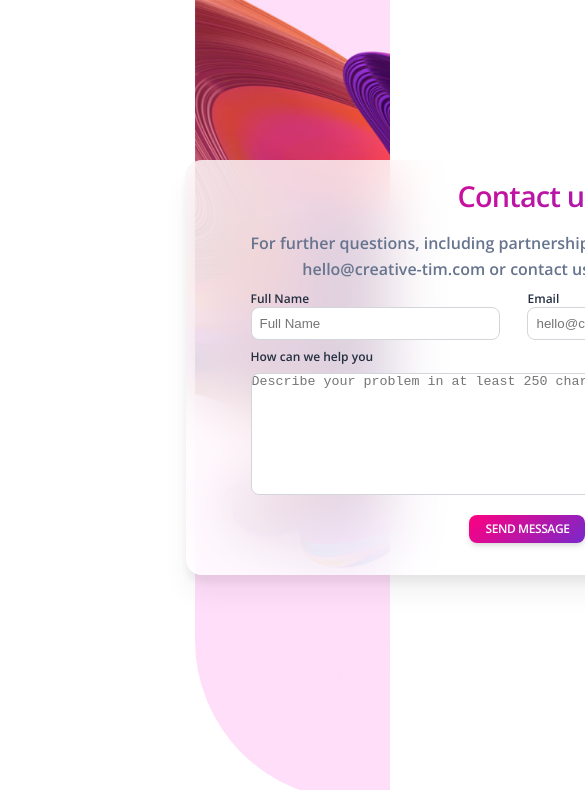
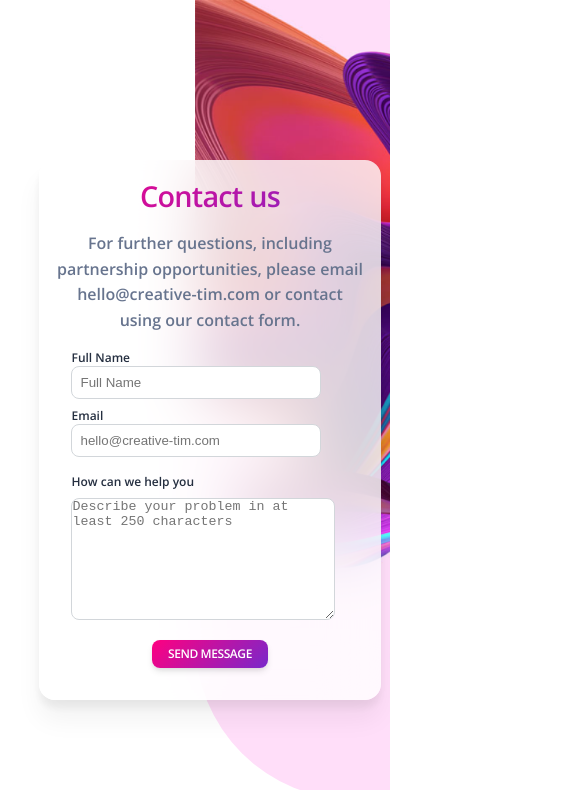
Before and after one commit to Eyiowuawi/JADOO-Travel, a plain HTML site: page contactus.html in a window 390 px wide. Shown: the top 790 px of the page, 585 px wide, since content can reach past the window. Drawn offline with nearby package versions, Linux system fonts and the light colour scheme; a web font is replaced by a local one.

Commit message:
other changes

```diff
--- a/contactus.css
+++ b/contactus.css
@@ -4,6 +4,11 @@
     box-sizing: border-box;
     text-decoration: none;
     list-style-type: none;
+}
+
+html,
+body {
+    overflow-x: hidden;
 }
 
 :root {
@@ -267,4 +272,29 @@
         align-items: center;
         text-align: center;
     }
+    .form-container {
+        margin: 0;
+        display: flex;
+        margin-top: 10rem;
+    }
 }
+
+@media (max-width:750px) {
+    .form-container {
+        width: 50%;
+    }
+    .input-flex-div {
+        flex-direction: column;
+        align-items: center;
+    }
+    .input-flex {
+        width: 100%;
+        padding: 0.5rem 0;
+    }
+}
+
+@media (max-width:530px) {
+    .form-container {
+        width: 35%;
+    }
+}
--- a/index.css
+++ b/index.css
@@ -6,6 +6,11 @@
     box-sizing: border-box;
     text-decoration: none;
     list-style-type: none;
+}
+
+html,
+body {
+    overflow-x: hidden;
 }
 
  :root {
```
Also changed, not shown: index.html (+1 -1 lines).
